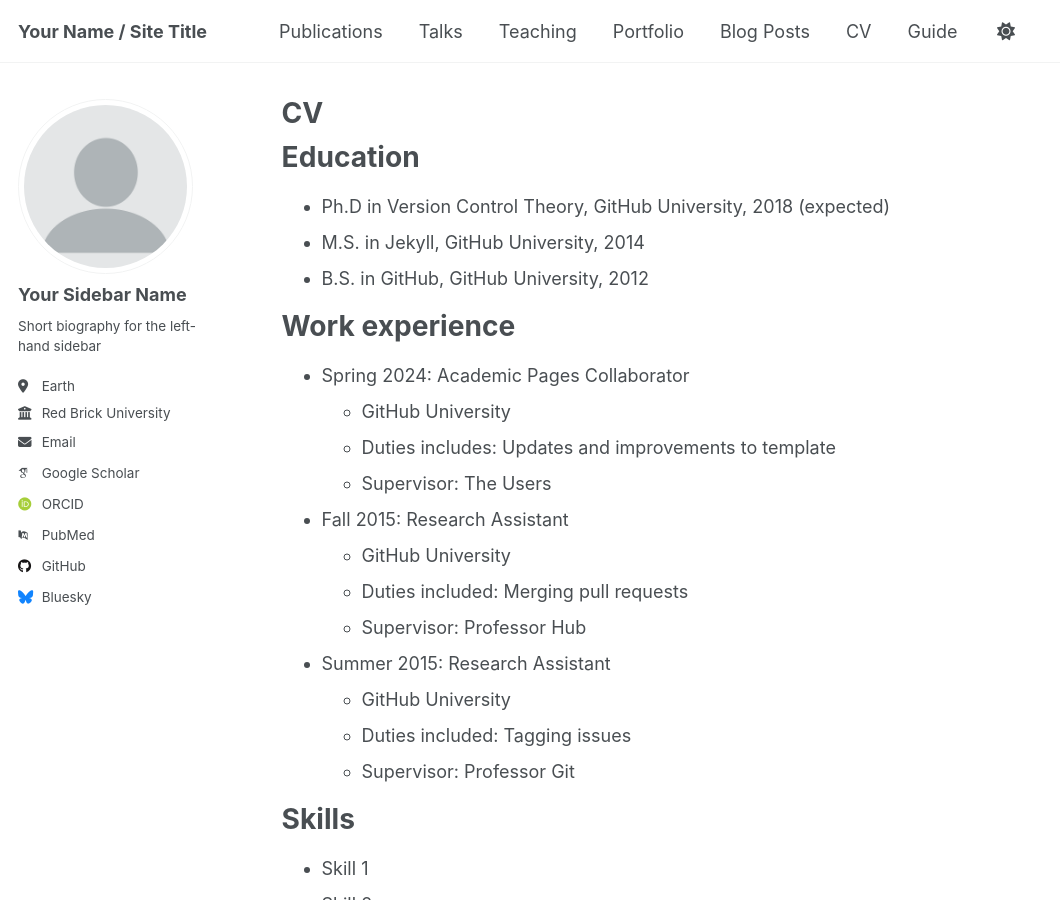
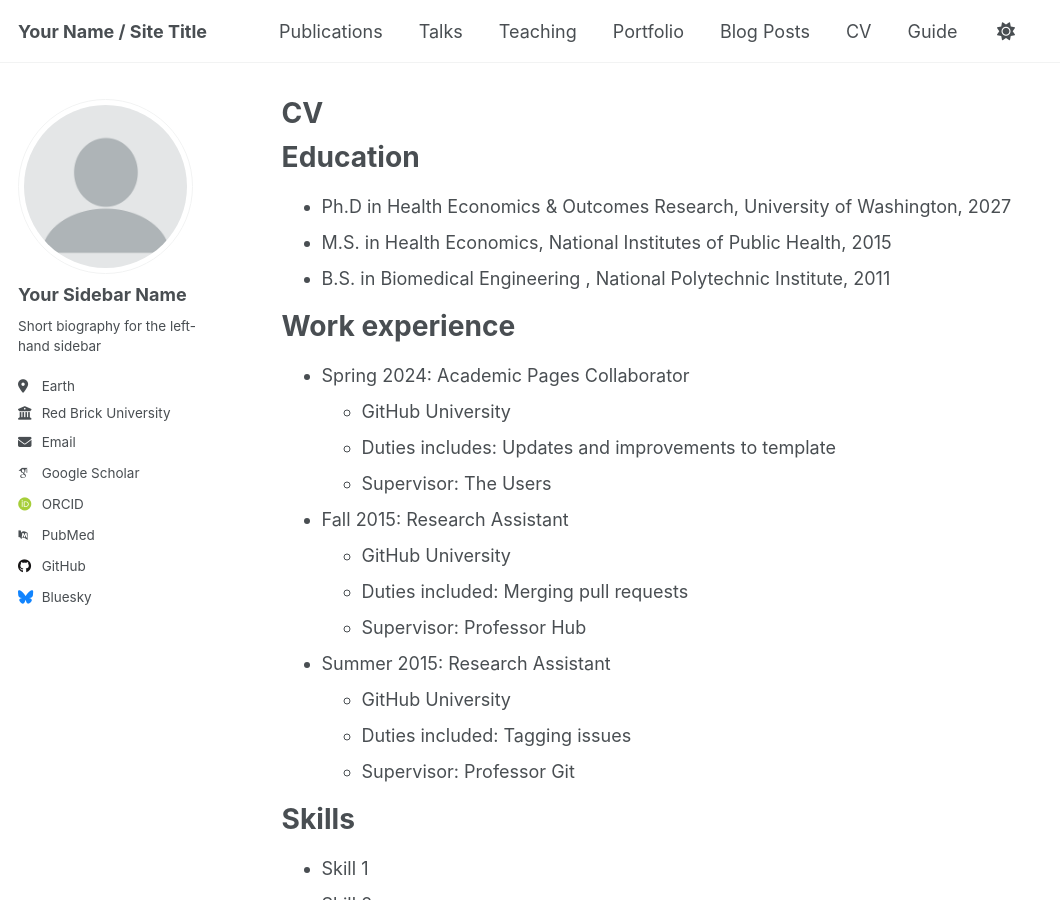
Before and after one commit to CarlosPiant/CarlosPiant.github.io, a Jekyll site: the page built from _pages/cv.md, in a window 1280 px wide and 900 px high. Shown: the whole window, without its empty margins (0-1060 px from the left). Built offline with Jekyll 4.4.1, drawn with Linux system fonts in a browser that asks for light colours; some web fonts are replaced; a script that is not in the unit is left out.

Commit message:
Update cv.md

```diff
--- a/_pages/cv.md
+++ b/_pages/cv.md
@@ -11,9 +11,9 @@
 
 Education
 ======
-* Ph.D in Version Control Theory, GitHub University, 2018 (expected)
-* M.S. in Jekyll, GitHub University, 2014
-* B.S. in GitHub, GitHub University, 2012
+* Ph.D in Health Economics & Outcomes Research, University of Washington, 2027
+* M.S. in Health Economics, National Institutes of Public Health, 2015
+* B.S. in Biomedical Engineering , National Polytechnic Institute, 2011
 
 Work experience
 ======
```
